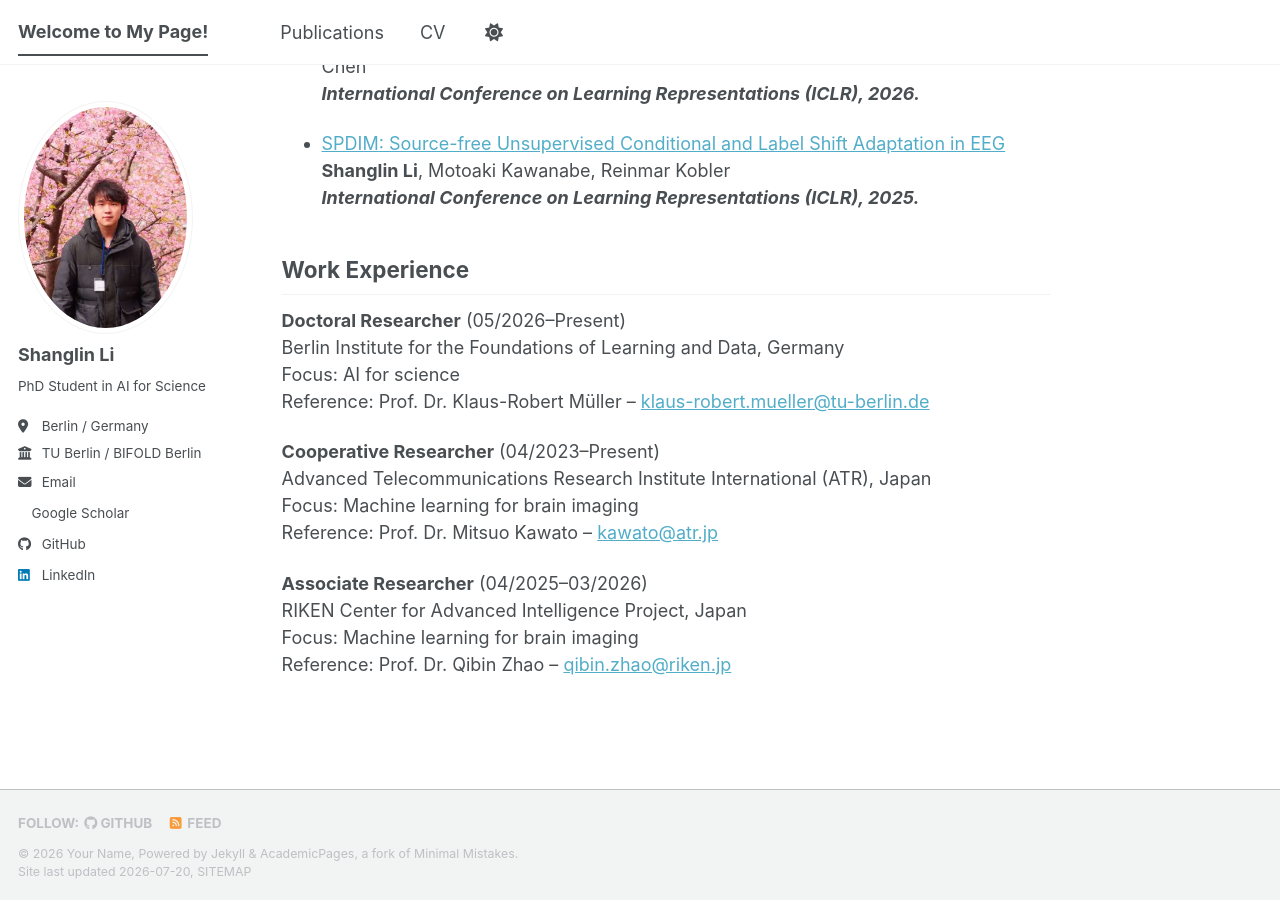
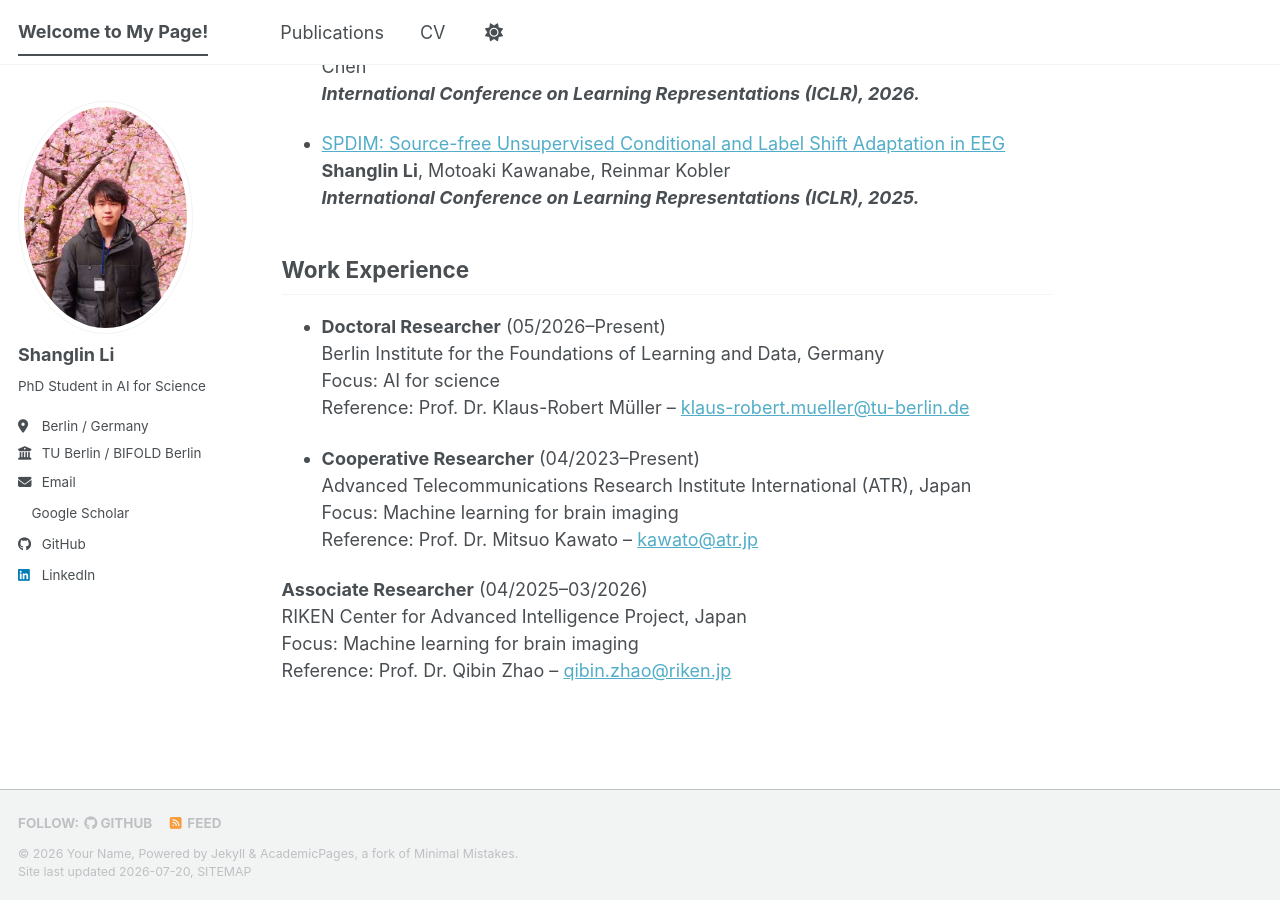
Before and after one commit to fightlesliefigt/fightlesliefigt.github.io, a Jekyll site: the page built from _pages/about.md, in a window 1280 px wide and 900 px high, scrolled down 567 px. Built offline with Jekyll 4.4.1, drawn with Linux system fonts in a browser that asks for light colours; a style sheet for code colours, icons or effects is not loaded.

Commit message:
Update about.md

```diff
--- a/_pages/about.md
+++ b/_pages/about.md
@@ -40,7 +40,8 @@ Runhe Zhou, <b>Shanglin Li</b>, Guanxiang Huang, Xinliang Zhou, Qibin Zhao, Moto
 
 <h2>Work Experience</h2>
 
-<p>
+<ul>
+<li><p>
   <b>Doctoral Researcher</b> (05/2026–Present)<br>
   Berlin Institute for the Foundations of Learning and Data, Germany<br>
   Focus: AI for science<br>
@@ -48,15 +49,18 @@ Runhe Zhou, <b>Shanglin Li</b>, Guanxiang Huang, Xinliang Zhou, Qibin Zhao, Moto
   <a href="mailto:klaus-robert.mueller@tu-berlin.de">
     klaus-robert.mueller@tu-berlin.de
   </a>
-</p>
+</p></li>
+</ul>
 
-<p>
+<ul>
+<li><p>
   <b>Cooperative Researcher</b> (04/2023–Present)<br>
   Advanced Telecommunications Research Institute International (ATR), Japan<br>
   Focus: Machine learning for brain imaging<br>
   Reference: Prof. Dr. Mitsuo Kawato –
   <a href="mailto:kawato@atr.jp">kawato@atr.jp</a>
-</p>
+</p></li>
+</ul>
 
 <p>
   <b>Associate Researcher</b> (04/2025–03/2026)<br>
```
